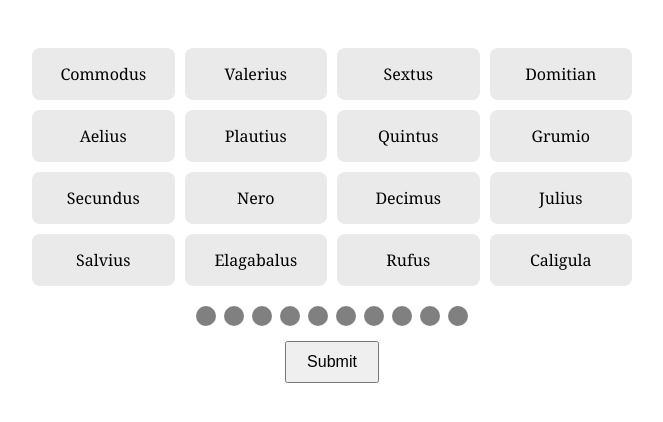
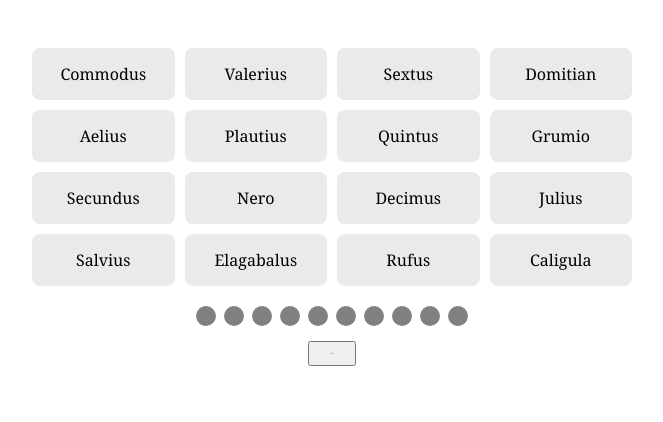
Before and after one commit to dibyumyum/tester-out, a plain HTML site: page index.html in a window 1280 px wide. Shown: the whole page, without its empty margins (308-971 px from the left). Drawn offline with Linux system fonts and the light colour scheme.

Commit message:
Update index.html

```diff
--- a/index.html
+++ b/index.html
@@ -79,7 +79,8 @@
     button {
       padding: 10px 20px;
       margin-top: 15px;
-      font-size: 1em;
+      font-family: georgia;
+      font-size: 1px;
     }
   </style>
 </head>
@@ -190,9 +191,9 @@
           feedback.textContent = "Almost! You're one away.";
         } else {
           feedback.textContent = "❌ Incorrect group.";
+        }
           mistakeTracker.children[mistakes].classList.add("used");
           mistakes++;
-        }
       }
 
       selected = [];
```
